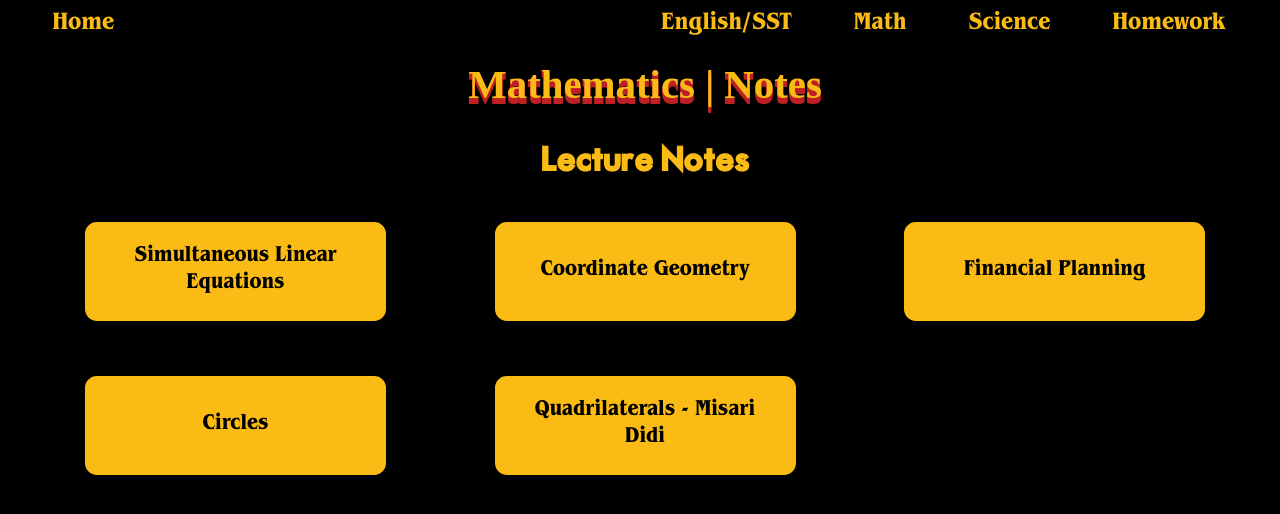
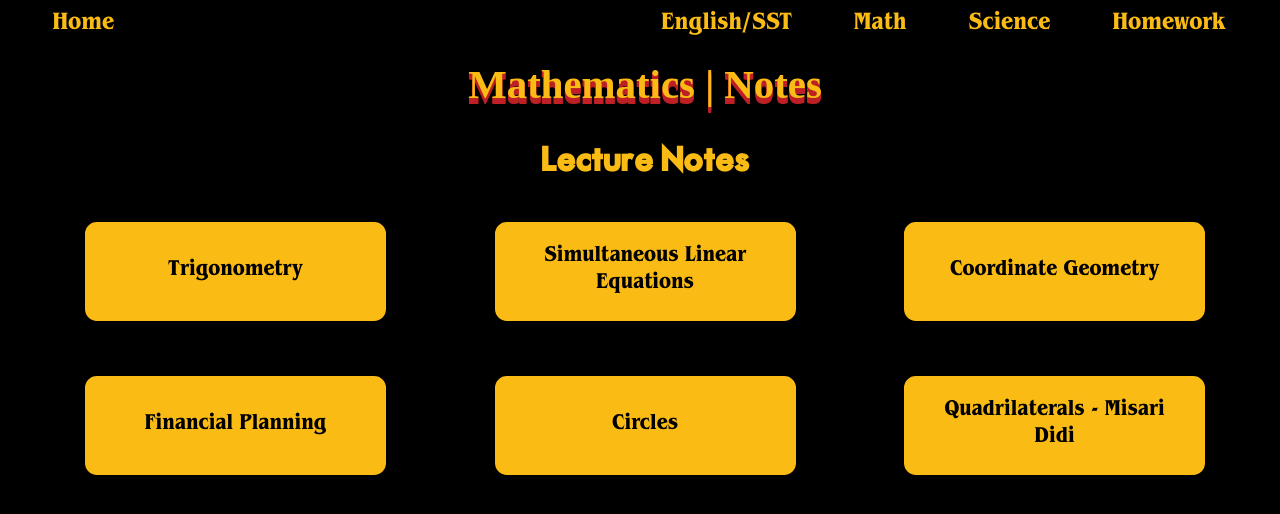
Before and after one commit to DhanushVDPT/sgvnext, a Next.js app: page /mathnotes in a window 1280 px wide. Shown: the top 514 px of the page. Built offline with nearby package versions, Linux system fonts and the light colour scheme; a web font is replaced by a local one.

Commit message:
trig notes

```diff
--- a/pages/mathnotes.js
+++ b/pages/mathnotes.js
@@ -10,6 +10,7 @@
                 <h1>Mathematics | Notes</h1>
                 <h2 className="subjecth2">Lecture Notes</h2>
                 <div className="lists">
+                    <a target="#" href="https://docs.google.com/document/d/1OXG-pClqaF0_ogcLrazFB0uunArEWg0x5tzR9qTiEZo/edit?usp=sharing">Trigonometry</a>
                     <a target="#" href="https://drive.google.com/file/d/1XJseoJxCJIJduBGtqxFgdcVmyVyKmvjl/view?usp=sharing">Simultaneous Linear Equations</a>
                     <a target="#" href="https://drive.google.com/file/d/1zcCFO7SROC6SdJZktHUAscSwHTpX7efT/view?usp=sharing">Coordinate Geometry</a>
                     <a target="#" href="https://drive.google.com/file/d/17_YQJrUdraLYd-937mCSmILd3F48S8-T/view?usp=sharing">Financial Planning</a>
```
